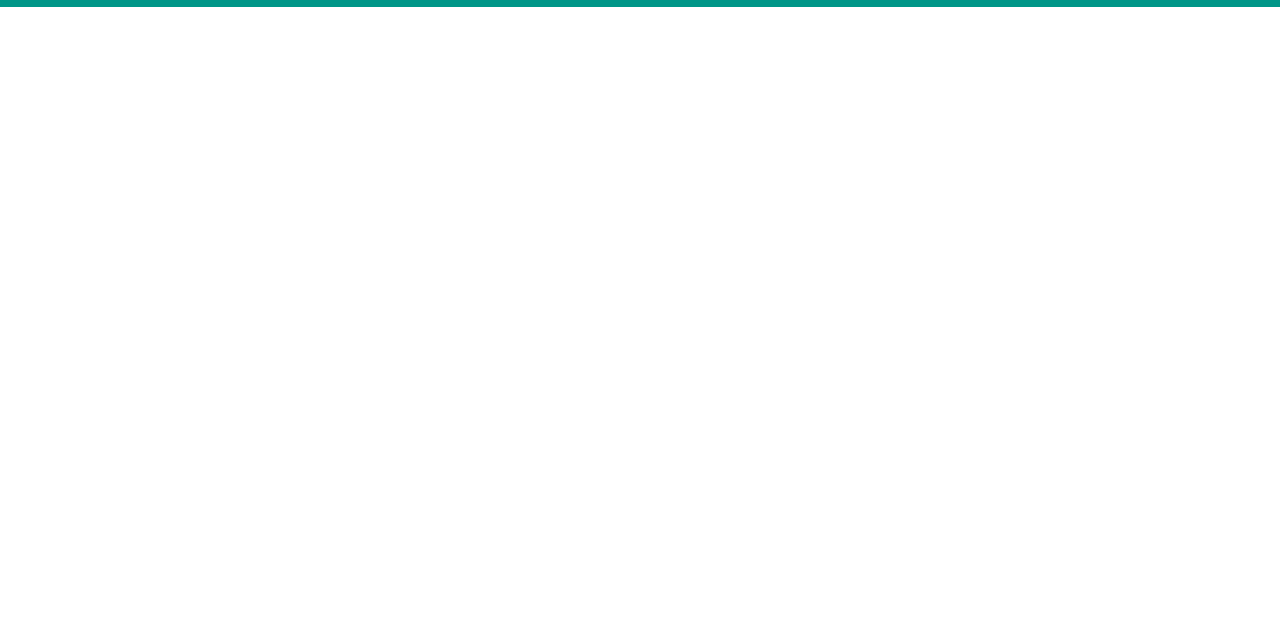
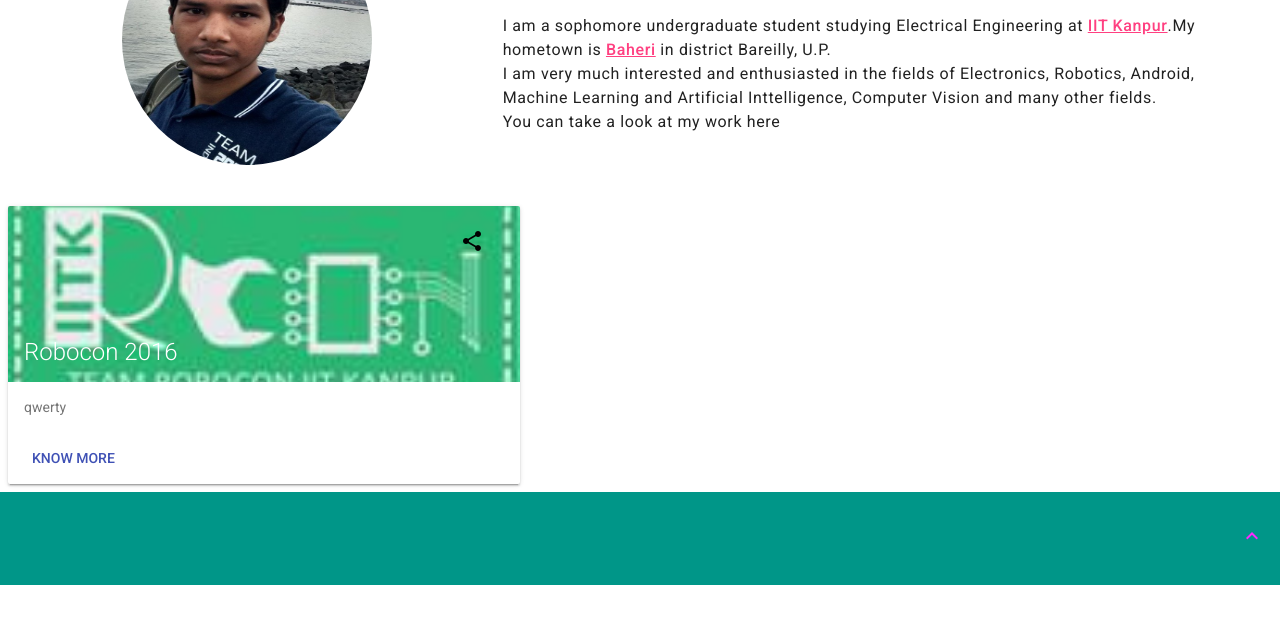
Before and after one commit to deepakgangwar/deepakgangwar.github.io, a plain HTML site: page index2.html in a window 1280 px wide. Shown: the part 182-800 px from the top of the page. Drawn offline with nearby package versions, Linux system fonts and the light colour scheme.

Commit message:
about me is completed and projects card are started

```diff
--- a/css/mystyle.css
+++ b/css/mystyle.css
@@ -5,7 +5,7 @@
 ::-webkit-scrollbar {
     display: none;
 }
-
+/*
 a:link {
     background-color: none;
 }
@@ -21,6 +21,14 @@
 
 a:active {
     background-color: none;
+} */
+.go_top{
+	color: rgb(255,40,255);
+}
+
+.go_top:hover {
+   background-color: none;
+   color: yellow;
 }
 
 .mfont{
@@ -56,6 +64,12 @@
     width: 50px;
 }
 
+.circle_image_big{
+	border-radius: 50%;
+    height: 250px;
+    width: 250px;
+    padding: 25px;
+}
 
 .main{
 	max-height: 300px;
@@ -68,6 +82,7 @@
 .back{
 	background-color: rgb(100,180,100);
 }
+
 
 .top{
 	background-color: rgb(80,100,150);
@@ -96,3 +111,17 @@
 	margin-top: 5px;
 	margin-bottom: 5px;
 }
+
+.cards.mdl-card{
+	width: 512px;
+}
+
+.cards > .mdl-card__title{
+	color: #fff;
+	height: 176px;
+	background: url('../rcon.jpg') center / cover;
+}
+
+.cards > .mdl-card__menu{
+	color: #fff;
+}
--- a/index2.html
+++ b/index2.html
@@ -6,8 +6,16 @@
     <meta name="viewport" content="width=device-width, initial-scale=1.0">
     <!-- The above 3 meta tags *must* come first in the head; any other head content must come *after* these tags -->
     <title>Deepak Gangwar | IIT Kanpur</title>
-	<!-- <link rel="icon" type="image" href="icon.jpg"> -->
 
+    <!-- Add to homescreen for Chrome on Android -->
+    <meta name="mobile-web-app-capable" content="yes">
+    <link rel="icon" type="image" href="icon.jpg" class="circle_image">
+
+    <!-- Add to homescreen for Safari on iOS -->
+    <meta name="apple-mobile-web-app-capable" content="yes">
+    <meta name="apple-mobile-web-app-status-bar-style" content="black">
+    <meta name="apple-mobile-web-app-title" content="Deepak Gangwar">
+    <link rel="apple-touch-icon-precomposed" href="dp.jpg">
     <!-- Bootstrap -->
  <!--    <link rel="stylesheet" href="https://maxcdn.bootstrapcdn.com/bootstrap/3.3.6/css/bootstrap.min.css" integrity="sha384-1q8mTJOASx8j1Au+a5WDVnPi2lkFfwwEAa8hDDdjZlpLegxhjVME1fgjWPGmkzs7" crossorigin="anonymous"> -->
     <link rel="stylesheet" href="https://fonts.googleapis.com/icon?family=Material+Icons">
@@ -36,15 +44,24 @@
                 <a class="mdl-navigation__link" href="#about">About</a>
                 <a class="mdl-navigation__link" href="#projects">Projects</a>
                 <a class="mdl-navigation__link" href="#contacts" >Contacts</a>
+                <div class="android-search-box mdl-textfield mdl-js-textfield mdl-textfield--expandable mdl-textfield--floating-label mdl-textfield--align-right mdl-textfield--full-width">
+                  <label class="mdl-button mdl-js-button mdl-button--icon" for="search-field">
+                    <i class="material-icons">search</i>
+                  </label>
+                  <div class="mdl-textfield__expandable-holder">
+                    <input class="mdl-textfield__input" type="text" id="search-field">
+                  </div>
+                </div>
               </nav>
         </div>
       </header>
+
       <div class="mdl-layout__drawer">
-      <span class="mdl-layout-title">
+        <span class="mdl-layout-title mdl-color--teal mdl-color-text--white">
           <img  class="circle_image" src="dp.jpg"> Deepak
         </span>
+        <div class="line"></div>
         <nav class="mdl-navigation">
-          <div class="line"></div>
           <a class="mdl-navigation__link mdl-color-text--cyan" href="#home">Home</a>
           <div class="line"></div>
           <a class="mdl-navigation__link mdl-color-text--cyan" href="#about">About</a>
@@ -62,42 +79,62 @@
         <a name="top"></a>
         <div class="mdl-cell--hide-desktop"><br><br><br></div>
         <div class="mdl-grid">
-        <div class="mdl-cell--4-col-desktop mdl-cell--6-col-phone">
+          <div class="mdl-cell--1-col-desktop mdl-cell--3-col-phone">
 
           </div>
           <div class="mdl-cell--4-col-desktop mdl-cell--6-col-phone">
-
+            <img src="dp.jpg" class="circle_image_big">
           </div>
-        <div class="mdl-cell--4-col-desktop mdl-cell--6-col-phone">
-
+          <div class="mdl-cell--7-col-desktop mdl-cell--6-col-phone">
+            <h1>About Me</h1>
+            <h6>
+              I am a sophomore undergraduate student studying Electrical Engineering at <a href="http://www.iitk.ac.in" target="_blank">IIT Kanpur</a>.My hometown is <a href="https://www.google.com/maps/place/Baheri+Railway+Station,+Baheri,+Uttar+Pradesh+243201,+India/@28.777698,79.4982809,17.04z/data=!4m2!3m1!1s0x39a070e3ae3392eb:0x6d6ce1da7dcdcdff" target="_blank">Baheri</a> in district Bareilly, U.P. <br>
+              I am very much interested and enthusiasted in the fields of Electronics, Robotics, Android, Machine Learning and Artificial Inttelligence, Computer Vision and many other fields. <br>
+              You can take a look at my work here
+            </h6>
           </div>
         </div>
 
         <div class="mdl-grid">
           <div class="mdl-cell--4-col-desktop mdl-cell--6-col-phone">
+            <div class="cards mdl-card mdl-shadow--2dp">
+              <div class="mdl-card__title">
+                <h2 class="mdl-card__title-text">Robocon 2016</h2>
+              </div>
+              <div class="mdl-card__supporting-text">
+                qwerty
+              </div>
+              <div class="mdl-card__actions mdl-card-boder">
+                <a class="mdl-button mdl-button--colored mdl-js-button mdl-js-ripple-effect">
+                  Know More
+                </a>
+              </div>
+              <div class="mdl-card__menu">
+                <button class="mdl-button mdl-button-icon mdl-js-button mdl-js-ripple-effect">
+                  <i class="material-icons">share</i>
+                </button>
+              </div>
+            </div>
 
           </div>
+
+
           <div class="mdl-cell--4-col-desktop mdl-cell--6-col-phone">
 
           </div>
         </div>
 
 
-
         <footer class="mdl-mini-footer mdl-color--teal">
           <div class="mdl-mini-footer--top-section"></div>
             <div class="mdl-mini-footer--right-section">
-            <a class="mdl-typography--font-light" href="#top" title="Go to Top">
+              <a class="mdl-typography--font-light go_top" href="#top" title="Go to Top">
                 <i class="material-icons">expand_less</i>
               </a>
             </div>
           </div>
         </footer>
-
       </main>
-
-
-
 
 
 
@@ -107,9 +144,9 @@
       <!--   <script src="https://maxcdn.bootstrapcdn.com/bootstrap/3.3.6/js/bootstrap.min.js" integrity="sha384-0mSbJDEHialfmuBBQP6A4Qrprq5OVfW37PRR3j5ELqxss1yVqOtnepnHVP9aJ7xS" crossorigin="anonymous"></script> -->
       <script defer src="Materialistic/material.js"></script>
 
-    <script type="text/javascript">
+     <!--  <script type="text/javascript">
         $(window).load(function() {
         $(".loading").fadeOut("slow");
         })
-    </script>
+      </script> -->
   </body>
```
Also changed, not shown: shock.gif (added). Lines whose indentation alone changed are shown as unchanged.
